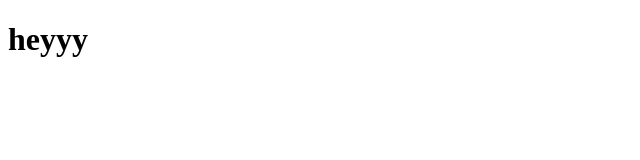
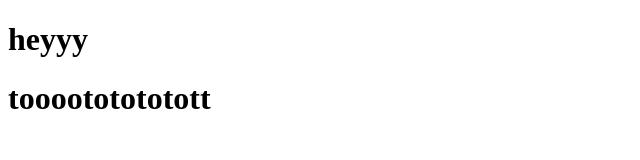
Before and after one commit to tilzz25/RICH-, a plain HTML site: page index.html in a window 1280 px wide. Shown: the whole page, without its empty margins (0-640 px from the left). Drawn offline with Linux system fonts and the light colour scheme.

Commit message:
tilak commit

```diff
--- a/index.html
+++ b/index.html
@@ -7,5 +7,6 @@
 </head>
 <body>
     <h1> heyyy</h1>
+    <h1> toooototototott</h1>
 </body>
 </html>
```
